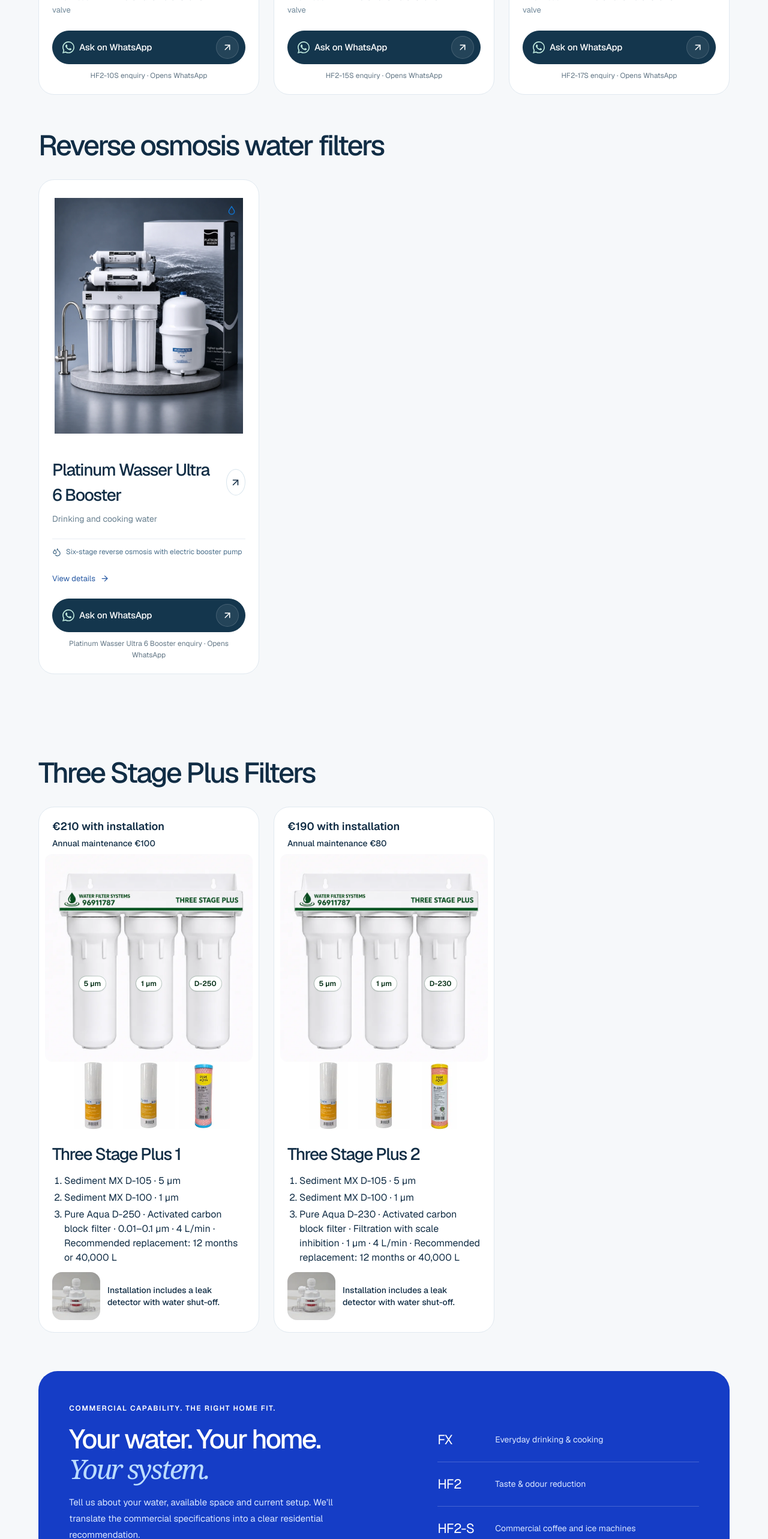
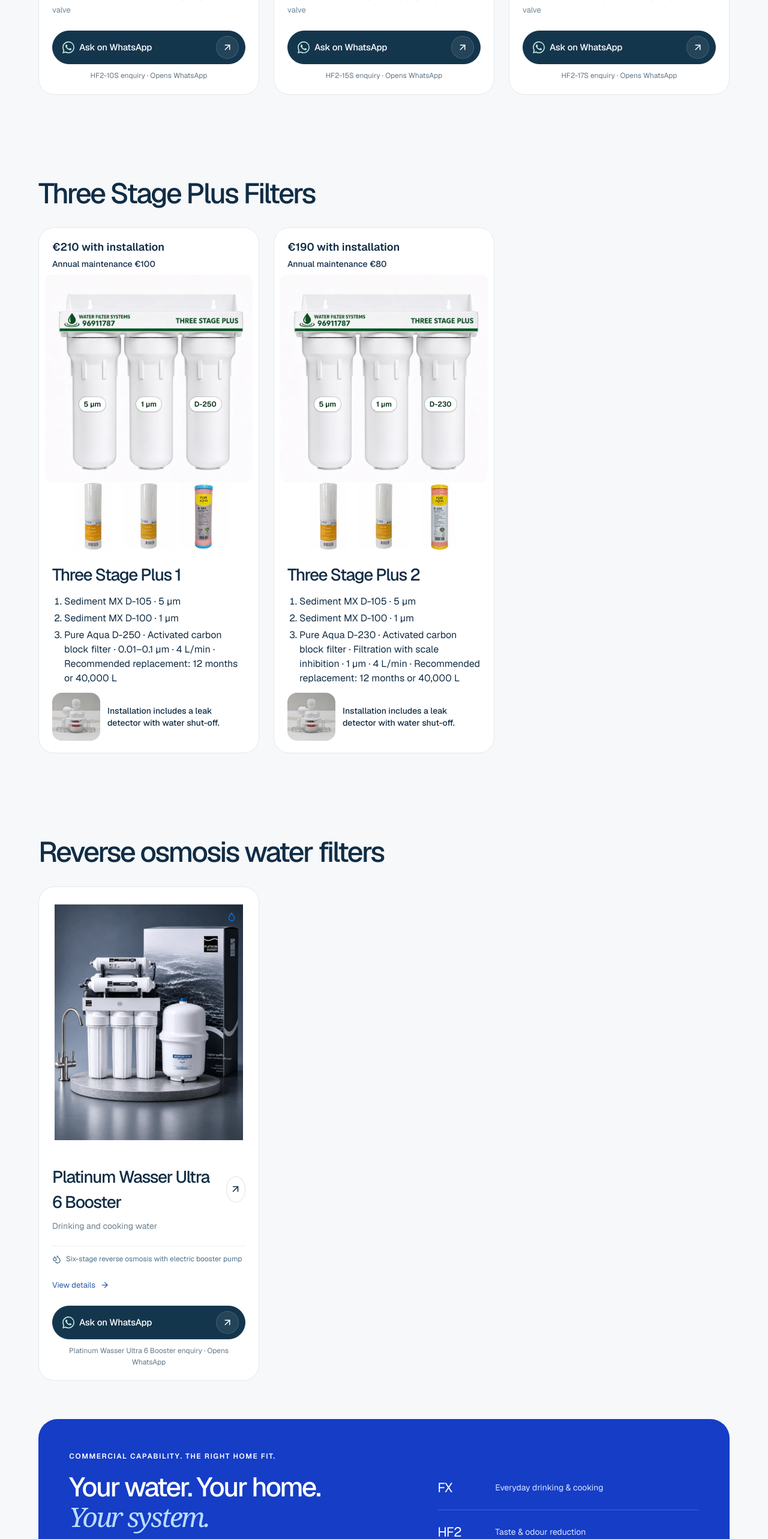
Before and after one commit to CyprusWaterFilters/Cyprus-Water-Filter, a Next.js app: page /products in a window 1280 px wide. Shown: the part 4421-6987 px from the top of the page at 60% size. Built offline with nearby package versions, Linux system fonts and the light colour scheme.

Commit message:
Place reverse osmosis after Three Stage Plus

```diff
--- a/components/product-catalogue.tsx
+++ b/components/product-catalogue.tsx
@@ -133,14 +133,6 @@ fx && <dl className="catalogue-detail-specs">
           </section>
         }
         {cartridges.length > 0 && <div className="catalogue-grid">{cartridges.map(renderProductCard)}</div>}
-        {reverseOsmosisSystems.length > 0 && (
-          <section className="mt-12" id="reverse-osmosis" aria-labelledby="reverse-osmosis-title">
-            <div className="catalogue-browser-heading">
-              <h2 id="reverse-osmosis-title">{t('Reverse osmosis water filters')}</h2>
-            </div>
-            <div className="catalogue-grid">{reverseOsmosisSystems.map(renderProductCard)}</div>
-          </section>
-        )}
         {visible.length === 0 && <div className="catalogue-empty"><Search size={28}/><h3>{t('No filters found')}</h3><p>{t('Try another model or clear your filters to see the full collection.')}</p><button className="button primary" onClick={() => updateFilters(defaultFilters)}>{t('View all filters')}<ArrowRight size={18}/></button></div>}
       </section>
       <section className="catalogue-browser" id="three-stage-plus" aria-labelledby="three-stage-plus-title">
@@ -179,6 +171,14 @@ fx && <dl className="catalogue-detail-specs">
           ))}
         </div>
       </section>
+      {reverseOsmosisSystems.length > 0 && (
+        <section className="catalogue-browser" id="reverse-osmosis" aria-labelledby="reverse-osmosis-title">
+          <div className="catalogue-browser-heading">
+            <h2 id="reverse-osmosis-title">{t('Reverse osmosis water filters')}</h2>
+          </div>
+          <div className="catalogue-grid">{reverseOsmosisSystems.map(renderProductCard)}</div>
+        </section>
+      )}
       <section className="catalogue-help" id="catalogue-help"><div><p className="eyebrow">{t('COMMERCIAL CAPABILITY. THE RIGHT HOME FIT.')}</p><h2>{t('Your water. Your home.')}<br/><em>{t('Your system.')}</em></h2><p>{t('Tell us about your water, available space and current setup. We’ll translate the commercial specifications into a clear residential recommendation.')}</p><button className="button white" onClick={() => enquire(t('choosing a commercial-grade water filter for my home'))}><MessageCircle size={20}/>{t('Match my home')}<ArrowUpRight size={18}/></button></div><div className="catalogue-range-guide">{ranges.map(range => <div key={range.name}><span>{range.name}</span><p>{t(range.purpose)}</p></div>)}<p className="catalogue-fit-note">{t('We’ll confirm price, compatibility and fitting options before you decide.')}</p></div></section>
     </main>
     <SiteFooter onEnquire={enquire}/>
```
